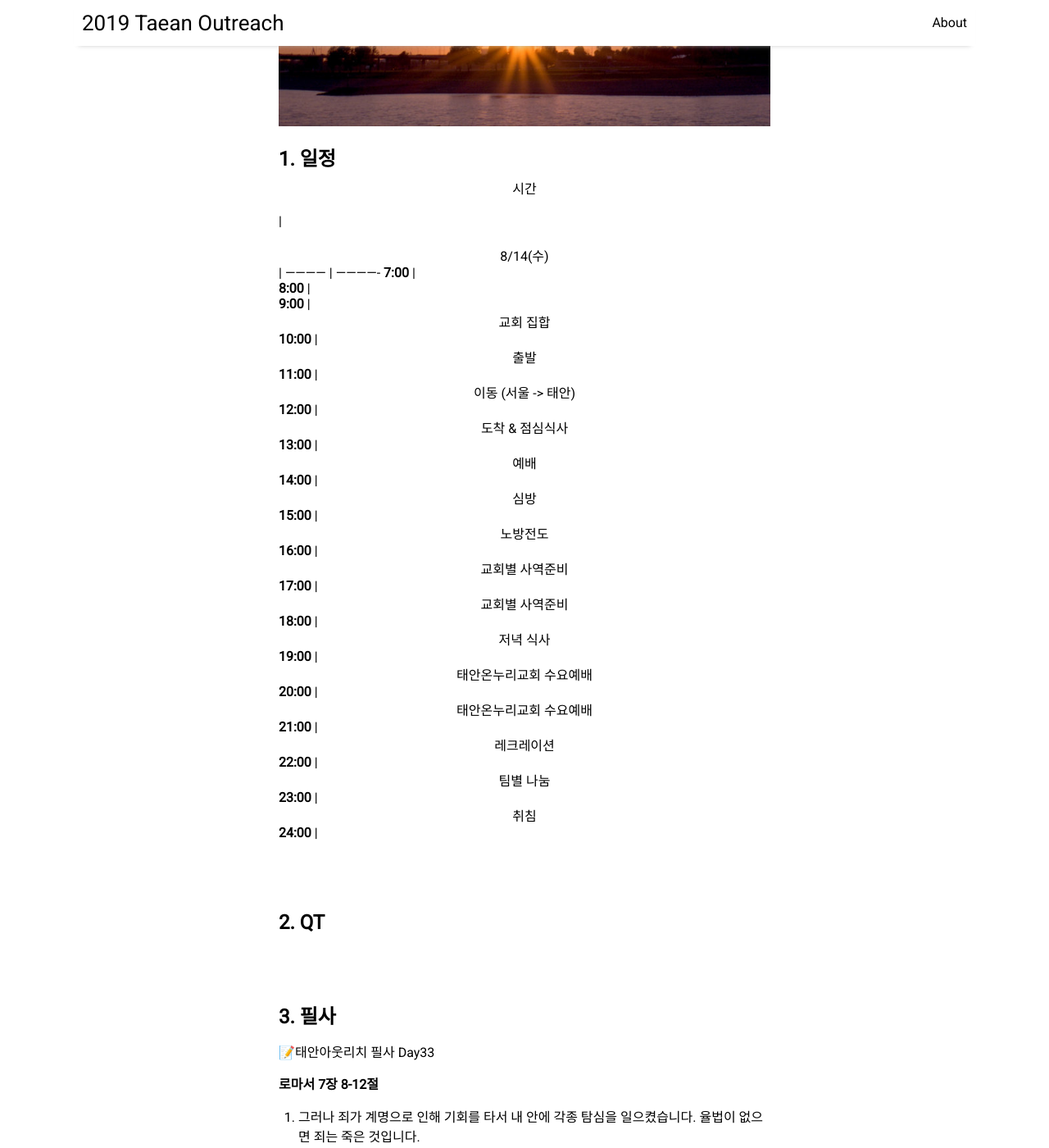
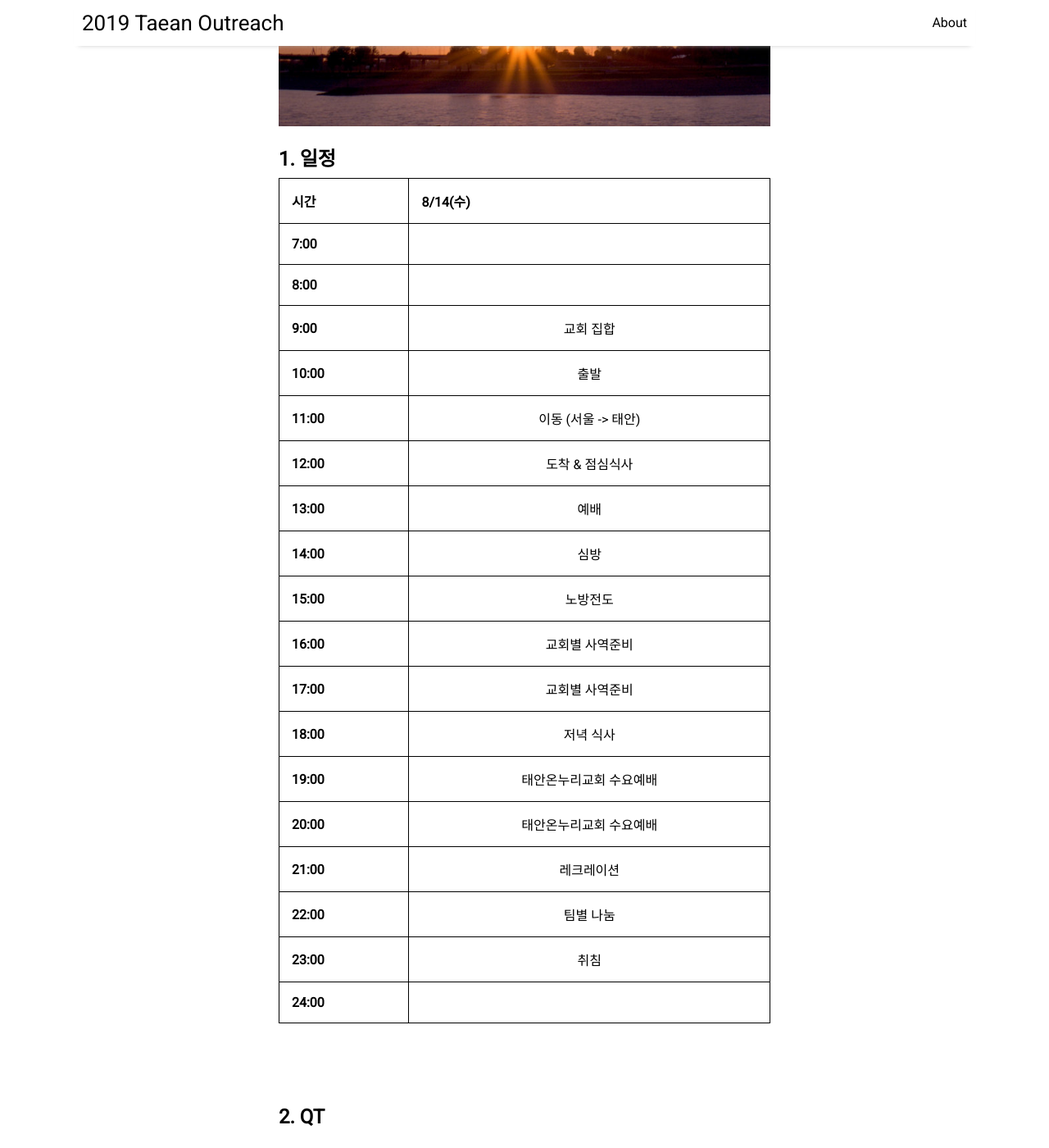
Before and after one commit to taean-outreach/taean-outreach.github.io, a Jekyll site: the page built from _posts/2019-08-05-0814.md, in a window 1280 px wide and 1400 px high, scrolled down 908 px. Shown: the whole window at 82% size. Built offline with Jekyll 4.4.1, drawn with Linux system fonts in a browser that asks for light colours; nearby versions of some CDN libraries.

Commit message:
Update 2019-08-05-0814.md

```diff
--- a/_posts/2019-08-05-0814.md
+++ b/_posts/2019-08-05-0814.md
@@ -8,7 +8,8 @@ image: taean-1.jpg
 ---
 
 ## 1. 일정
-<center>시간</center>|<center>8/14(수)</center>|
+
+시간|8/14(수)|
 ------------ | -------------
 **7:00** | <center></center>
 **8:00** | <center></center>
```
